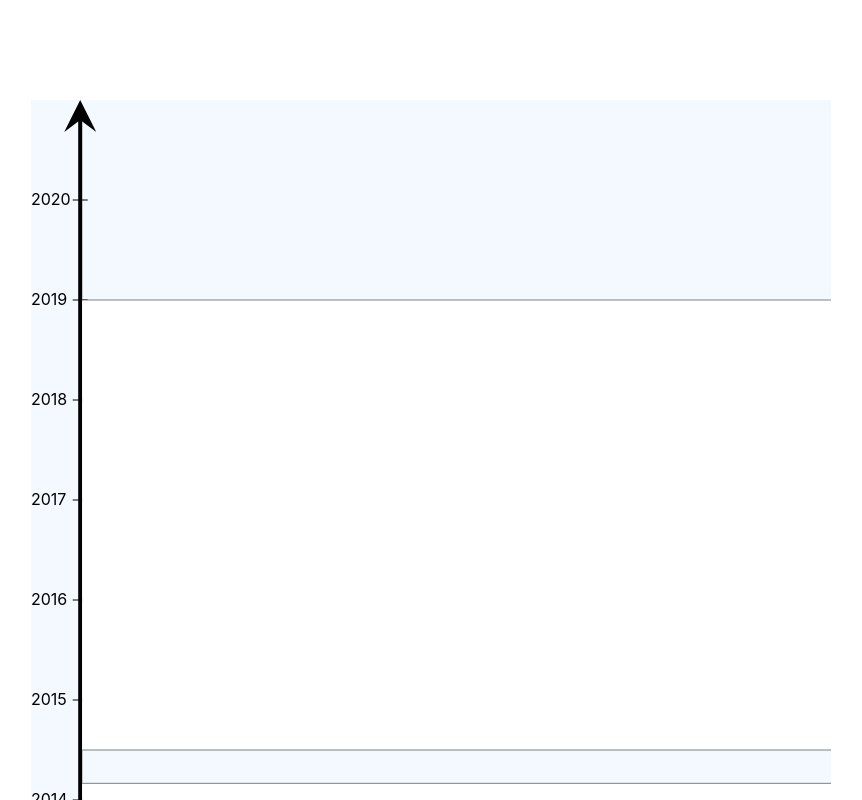
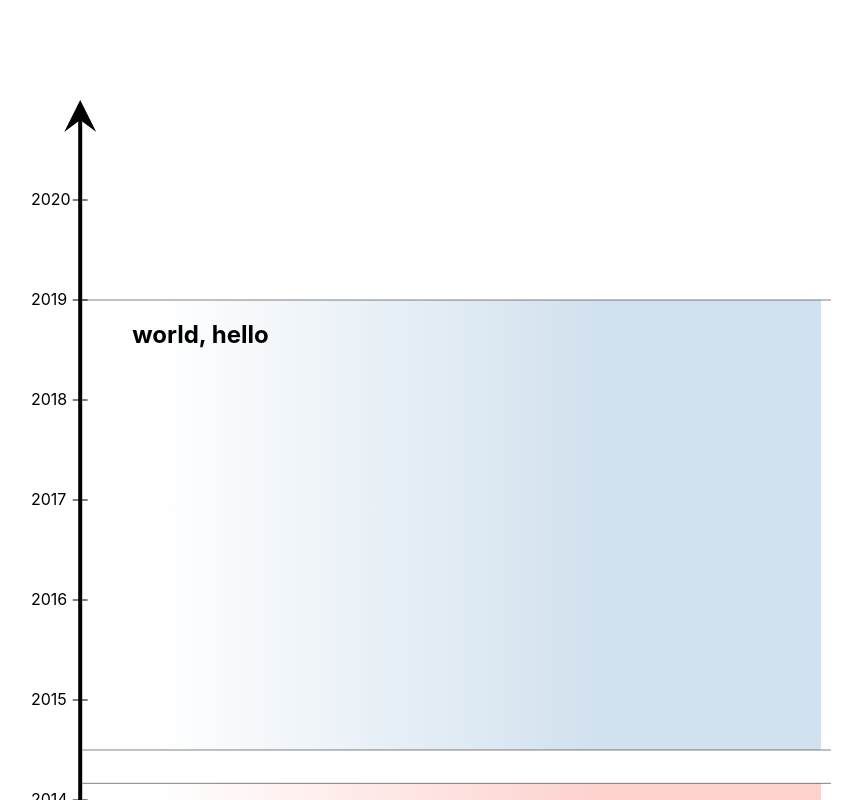
Before and after one commit to davlxd/various-react-components-lab, a React (Create React App) app: page /test in a window 1280 px wide. Shown: the top 800 px of the page, without its empty margins (209-1071 px from the left). Built offline with nearby package versions, Linux system fonts and the light colour scheme.

Commit message:
Timeline framework done

```diff
--- a/package.json
+++ b/package.json
@@ -6,6 +6,7 @@
     "@material-ui/core": "^3.9.3",
     "d3": "^5.9.2",
     "d3-scale": "^3.0.0",
+    "marked": "^0.6.2",
     "moment": "^2.24.0",
     "moment-timezone": "^0.5.25",
     "prop-types": "^15.7.2",
--- a/src/components/Test/index.js
+++ b/src/components/Test/index.js
@@ -64,8 +64,8 @@ class Test extends Component {
       },
       timelineData: {
         ranges: [
-          { from: '2012-07', to: '2014-03', desc: 'hello, world' },
-          { from: '2014-07', to: '2019-01', desc: 'world, hello' },
+          { from: '2012-07', to: '2014-03', desc: '# hello, world' },
+          { from: '2014-07', to: '2019-01', desc: '## world, hello' },
         ]
       }
     }
--- a/src/components/Timeline/d3/axis-in-d3.js
+++ b/src/components/Timeline/d3/axis-in-d3.js
@@ -23,6 +23,7 @@ const drawAxis = (svg, width, yearSeries) => {
   const ARROW_HEAD_HEIGHT = 8
   const AXIS_WIDTH = 4
   const SCALE_MARKER_WIDTH = 15
+
   svg.append('defs')
        .append('marker')
          .attr('id', 'arrow-head')
@@ -87,19 +88,43 @@ const drawDescBackground = (svg, axisRightBoundary, width, yearSeries, ranges) =
   const PER_MOMTH_HEIGHT = PER_YEAR_HEIGHT / 12
 
   const g = svg.append('g').attr('class', 'desc')
+
+  const eachLinearGradient = svg.select('defs')
+                                .selectAll('linearGradient.desc-rect')
+                                .data(ranges)
+                                .enter()
+                                  .append('linearGradient')
+                                  .attr('class', 'desc-rect')
+                                  .attr('id', (d, i) => `lineargradient-desc-rect-${i}`)
+
+  eachLinearGradient.append('stop')
+                    .attr('offset', '10%')
+                    .attr('stop-color', (d, i) => d3.schemePastel1[i])
+                    .attr('stop-opacity', 0)
+  eachLinearGradient.append('stop')
+                    .attr('offset', '70%')
+                    .attr('stop-color', (d, i) => d3.schemePastel1[i])
+                    .attr('stop-opacity', 0.6)
+  eachLinearGradient.append('stop')
+                    .attr('offset', '100%')
+                    .attr('stop-color', (d, i) => d3.schemePastel1[i])
+                    .attr('stop-opacity', 0.6)
+
+
   const eachDesc = g.selectAll('rect.range')
                     .data(rangesToMonthDiff(ranges, maxYear))
                     .enter()
                       .append('g')
                       .attr('class', 'range')
 
+  const COLOR_PADDING_RIGHT = 10
   eachDesc.append('rect')
-          .attr('class', 'desc-background')
+          .attr('id', (d, i) => `desc-rect-${i}`)
           .attr('x', axisRightBoundary)
           .attr('y', d => maxYearY + d.monthDiffWithMaxYear * PER_MOMTH_HEIGHT)
-          .attr('width', width - axisRightBoundary)
+          .attr('width', width - axisRightBoundary - COLOR_PADDING_RIGHT)
           .attr('height', d => d.monthDiffWithEachOther * PER_MOMTH_HEIGHT)
-          .style('fill', '#ffffff')
+          .style('fill',  (d, i) => `url(#lineargradient-desc-rect-${i})`)
   eachDesc.append('line')
           .attr('class', 'ceiling')
           .attr('x1', axisRightBoundary)
--- a/src/components/Timeline/index.js
+++ b/src/components/Timeline/index.js
@@ -1,6 +1,8 @@
 import React, { Component } from 'react'
 import PropTypes from 'prop-types'
 import { withStyles } from '@material-ui/core/styles'
+
+import marked from 'marked';
 
 import { initateSvg, drawAxis, drawDescBackground } from './d3/axis-in-d3'
 const moment = require('moment')
@@ -8,7 +10,12 @@ const moment = require('moment')
 const DEFAULT_WIDTH = 800
 const styles = theme => ({
   root: {
-    backgroundColor: '#f3f9fe',
+    // backgroundColor: '#f3f9fe',
+  },
+  descDiv: {
+    position: 'absolute',
+    padding: 20,
+    paddingLeft: 50,
   }
 })
 
@@ -17,6 +24,10 @@ class Timeline extends Component {
     super(props)
     this.divId = 'timeline-svg-div'
     this.svgId = 'timeline-svg'
+    this.state = {
+      descRectLocations: [
+      ]
+    }
   }
 
   extractYearSeries(ranges) {
@@ -31,6 +42,18 @@ class Timeline extends Component {
     return yearSeries
   }
 
+  positionDescDiv(ranges) {
+    this.setState({
+      descRectLocations: ranges.map((_, index) => document.getElementById(`desc-rect-${index}`).getBoundingClientRect())
+                               .map(({ top, left, height, width }) => ({
+                                  top: top + window.pageYOffset || document.documentElement.scrollTop,
+                                  left: left + window.pageXOffset || document.documentElement.scrollLeft,
+                                  height,
+                                  width
+                                }))
+    })
+  }
+
   componentDidMount() {
     const { divId, svgId } = this
     const { ranges } = this.props.data
@@ -39,15 +62,25 @@ class Timeline extends Component {
     const svg = initateSvg(divId, svgId, DEFAULT_WIDTH, yearSeries.length)
     const axisRightBoundary = drawAxis(svg, DEFAULT_WIDTH, yearSeries)
     drawDescBackground(svg, axisRightBoundary, DEFAULT_WIDTH, yearSeries, ranges)
+
+    this.positionDescDiv(ranges)
+    window.onresize = () => this.positionDescDiv(ranges)
   }
 
   render() {
     const { classes } = this.props
+    const { ranges } = this.props.data
+    const { descRectLocations } = this.state
     const { divId, svgId } = this
 
     return (
       <div id={divId} className={classes.root}>
         <svg id={svgId}></svg>
+        {ranges.map((range, index) => (
+          <div key={index} className={classes.descDiv} id={`desc-div-${index}`}
+               style={{  ...descRectLocations[index]  }}
+               dangerouslySetInnerHTML={{ __html: marked(range.desc)}} />
+        ))}
       </div>
     )
   }
```
Also changed, not shown: 1 other file (tests, documents, lock files or other folders).
